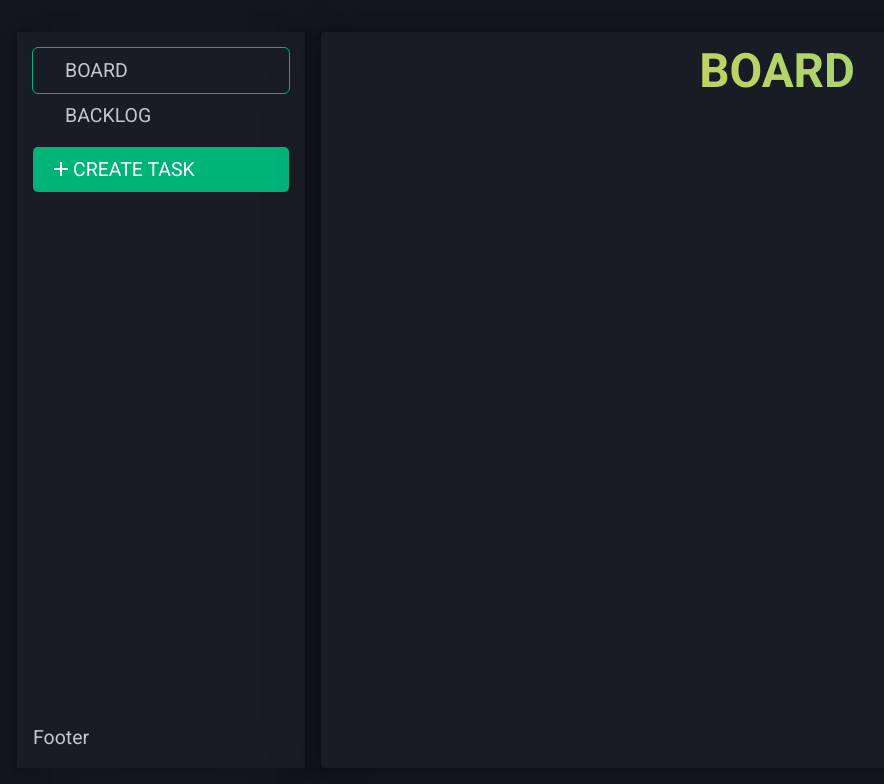
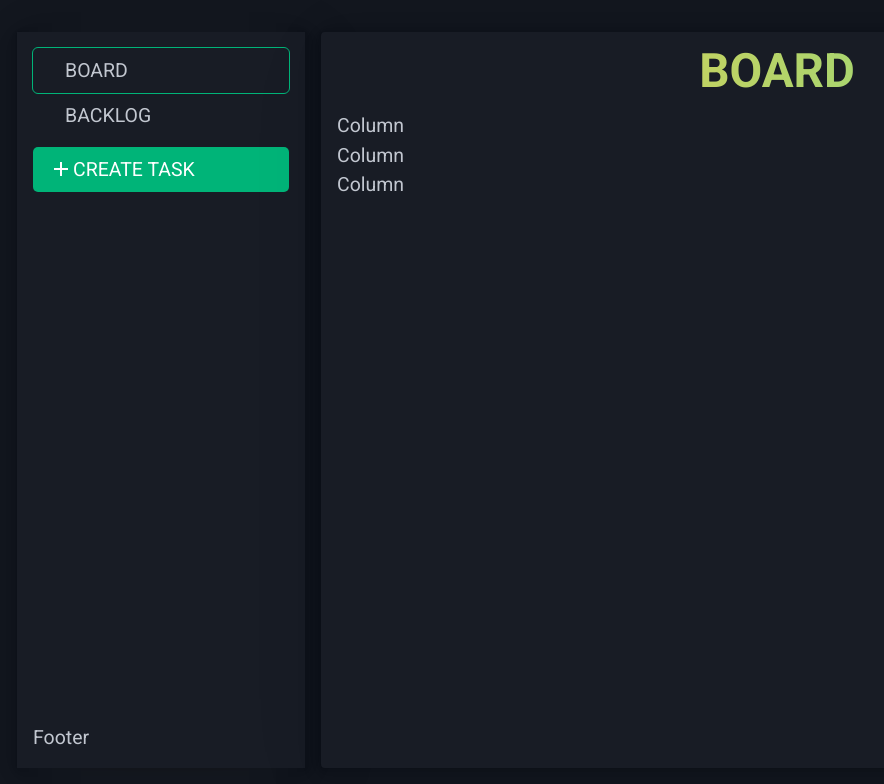
Before and after one commit to darryndotdev/task-manager-app, a React (Vite) app: page /app/board in a window 1280 px wide. Shown: the top 784 px of the page, without its empty margins (15-899 px from the left). Built offline with nearby package versions, Linux system fonts and the light colour scheme.

Commit message:
feat: create board logic

```diff
--- a/src/components/Board/Board.jsx
+++ b/src/components/Board/Board.jsx
@@ -1,9 +1,50 @@
+import { DragDropContext } from '@hello-pangea/dnd';
+import { useOutletContext } from 'react-router-dom';
+import styles from './Board.module.css';
+import Column from './Column';
 import BoardLayout from '../../UI/BoardLayout/BoardLayout';
 
 function Board() {
+    const { tasks, handleUpdateTasks } = useOutletContext();
+
+    const statuses = ['todo', 'doing', 'done'];
+
+    function onDragEnd(result) {
+        const { destination, source, draggableId } = result;
+
+        // if dropped outside any column, ignore
+        if (!destination) return;
+
+        // if dropped in same column, do nothing
+        if (destination.droppableId === source.droppableId) return;
+
+        // find the task being dragged
+        const updatedTask = tasks.find((task) => task.id === draggableId);
+        if (!updatedTask) return;
+
+        // update its status to match the new column
+        handleUpdateTasks({
+            ...updatedTask,
+            status: destination.droppableId,
+        });
+    }
+
     return (
         <BoardLayout>
             <h1>Board</h1>
+            <div className={styles.board}>
+                <DragDropContext onDragEnd={onDragEnd}>
+                    {statuses.map((status) => (
+                        <Column
+                            key={status}
+                            status={status}
+                            tasks={tasks.filter(
+                                (task) => task.status === status
+                            )}
+                        />
+                    ))}
+                </DragDropContext>
+            </div>
         </BoardLayout>
     );
 }
--- /dev/null
+++ b/src/components/Board/Board.module.css
@@ -0,0 +1,2 @@
+.board {
+}
--- /dev/null
+++ b/src/components/Board/Column.jsx
@@ -0,0 +1,9 @@
+function Column() {
+    return (
+        <>
+            <p>Column</p>
+        </>
+    );
+}
+
+export default Column;
```
